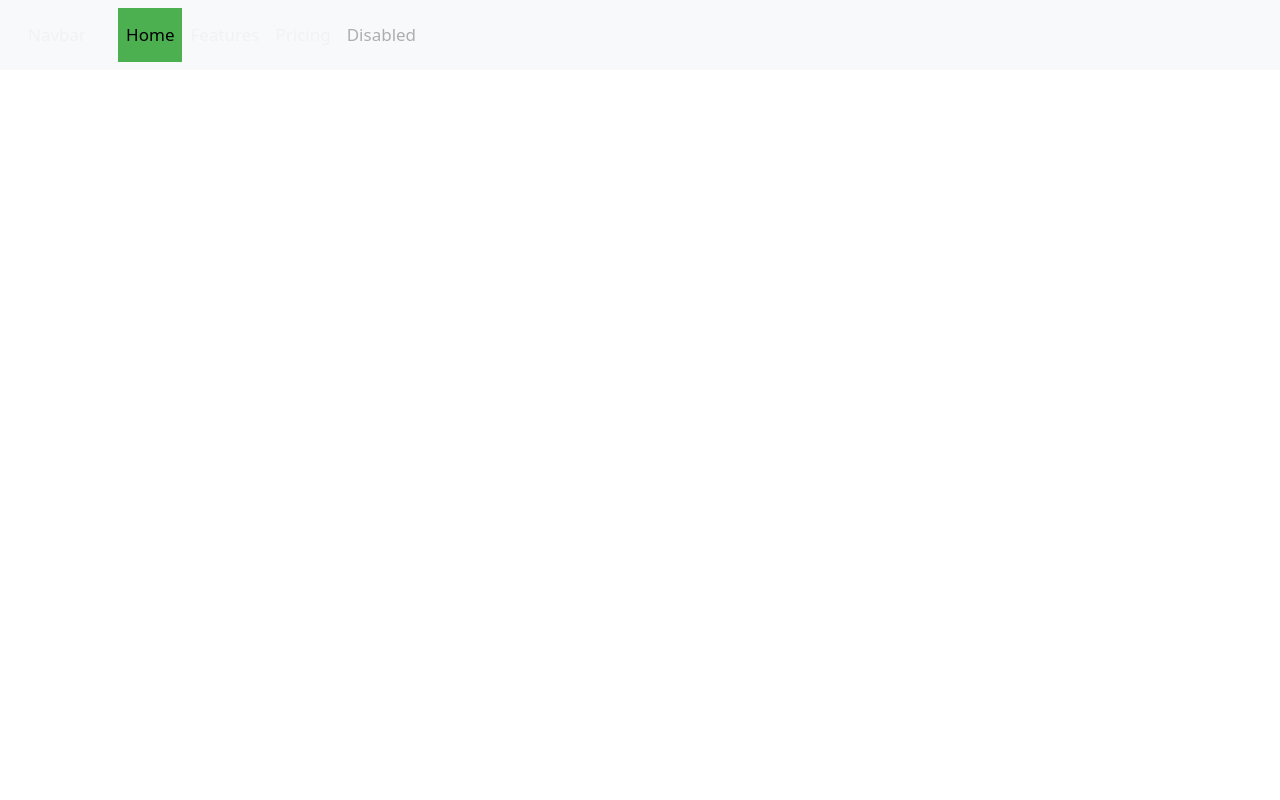
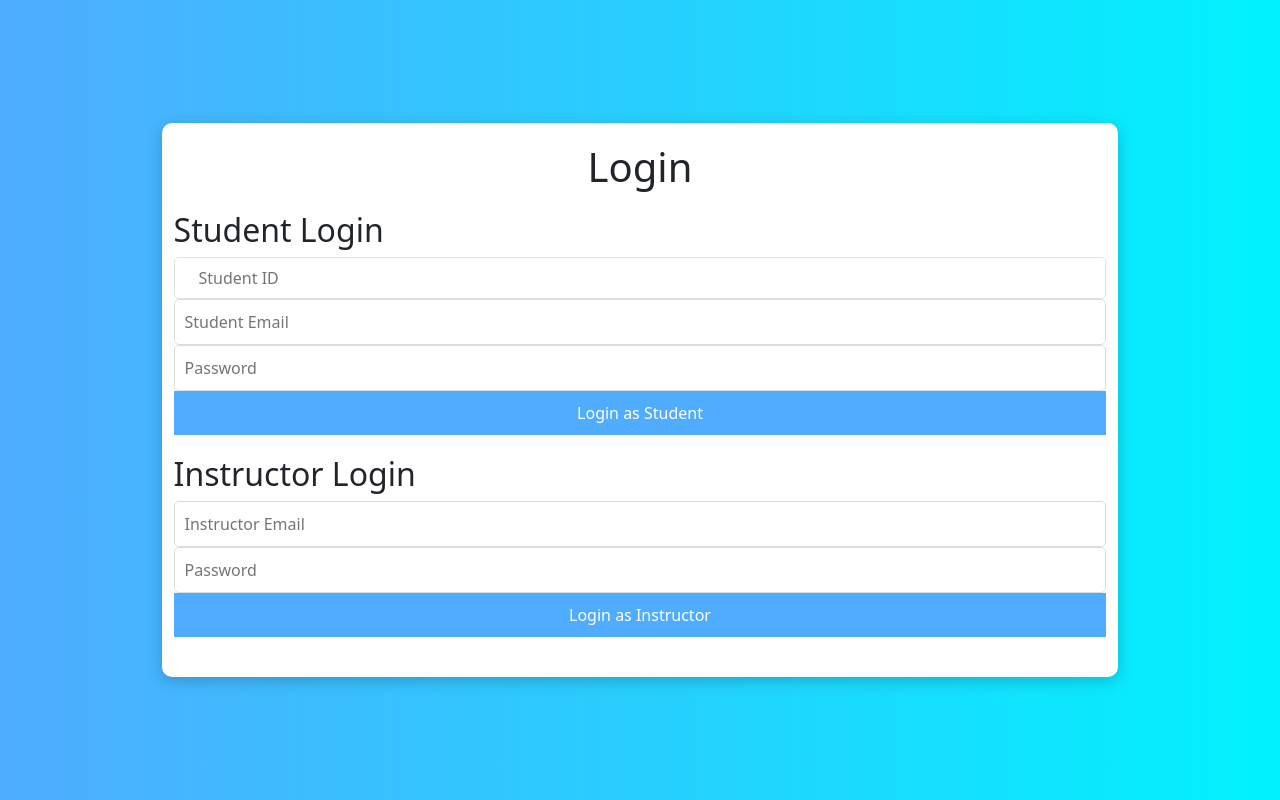
Before and after one commit to aninnda/Peer-assessment, a React (Vite) app in the folder Code/The_Bat_Boys_341/: page / in a window 1280 px wide. Built offline with nearby package versions, Linux system fonts and the light colour scheme.

Commit message:
Added Student/Instructor Login Page.

```diff
--- a/Code/The_Bat_Boys_341/src/App.css
+++ b/Code/The_Bat_Boys_341/src/App.css
@@ -0,0 +1,48 @@
+body {
+    margin: 0;
+    font-family: Arial, sans-serif;
+    height: 100vh;
+    display: flex;
+    justify-content: center;
+    align-items: center;
+    background: linear-gradient(to right, #4facfe, #00f2fe);
+  }
+
+  .container {
+    background-color: white;
+    padding: 20px;
+    border-radius: 10px;
+    box-shadow: 0 4px 15px rgba(0, 0, 0, 0.2);
+    width: 400px; /* Increased width for two sections */
+  }
+
+  h1 {
+    text-align: center;
+    color: #333;
+  }
+
+  .login-section {
+    margin: 20px 0; /* Space between sections */
+  }
+
+  input {
+    width: 100%;
+    padding: 10px;
+    margin: 10px 0;
+    border: 1px solid #ddd;
+    border-radius: 5px;
+  }
+
+  button {
+    width: 100%;
+    padding: 10px;
+    background-color: #4facfe;
+    color: white;
+    border: none;
+    border-radius: 5px;
+    cursor: pointer;
+  }
+
+  button:hover {
+    background-color: #00f2fe;
+  }
--- a/Code/The_Bat_Boys_341/src/App.tsx
+++ b/Code/The_Bat_Boys_341/src/App.tsx
@@ -1,14 +1,91 @@
 import ListGroup from "./components/ListGroup";
 import Navbar from "./components/Navbar";
 import TeamForm from "./components/InstructorTeamForm"
+import React, { useState } from 'react';
+import './App.css';
 
 
 const App: React.FC = () => {
+  // State variables for student login
+  const [studentId, setStudentId] = useState<string>('');
+  const [studentEmail, setStudentEmail] = useState<string>('');
+  const [studentPassword, setStudentPassword] = useState<string>('');
+
+  // State variables for instructor login
+  const [instructorEmail, setInstructorEmail] = useState<string>('');
+  const [instructorPassword, setInstructorPassword] = useState<string>('');
+
+  // Handle student login submission
+  const handleStudentSubmit = (e: React.FormEvent<HTMLFormElement>) => {
+    e.preventDefault();
+    console.log('Student Login', { studentId, studentEmail, studentPassword });
+};
+  // Add your login logic for students here
+
+  // Handle instructor login submission
+  const handleInstructorSubmit = (e: React.FormEvent<HTMLFormElement>) => {
+      e.preventDefault();
+      console.log("Instructor Email:", instructorEmail);
+      console.log("Instructor Password:", instructorPassword);
+      // Add your login logic for instructors here
+  };
+
   return (
-    <div>
-      <Navbar />
-    </div>
+      <div className="container">
+          <h1>Login</h1>
+          <div className="login-section">
+              <h2>Student Login</h2>
+              <form onSubmit={handleStudentSubmit}>
+              <input
+                  type="text"
+                  className="w-full px-4 py-2 border rounded-md focus:outline-none focus:ring-2 focus:ring-blue-500"
+                  placeholder="Student ID"
+                  value={studentId}
+                  onChange={(e) => setStudentId(e.target.value)}
+                  required
+              />
+
+
+                  <input
+                      type="email"
+                      placeholder="Student Email"
+                      value={studentEmail}
+                      onChange={(e) => setStudentEmail(e.target.value)}
+                      required
+                  />
+                  <input
+                      type="password"
+                      placeholder="Password"
+                      value={studentPassword}
+                      onChange={(e) => setStudentPassword(e.target.value)}
+                      required
+                  />
+                  <button type="submit">Login as Student</button>
+              </form>
+          </div>
+          <div className="login-section">
+              <h2>Instructor Login</h2>
+              <form onSubmit={handleInstructorSubmit}>
+                  <input
+                      type="email"
+                      placeholder="Instructor Email"
+                      value={instructorEmail}
+                      onChange={(e) => setInstructorEmail(e.target.value)}
+                      required
+                  />
+                  <input
+                      type="password"
+                      placeholder="Password"
+                      value={instructorPassword}
+                      onChange={(e) => setInstructorPassword(e.target.value)}
+                      required
+                  />
+                  <button type="submit">Login as Instructor</button>
+              </form>
+          </div>
+      </div>
   );
-}
+};
+
 
 export default App;
```
